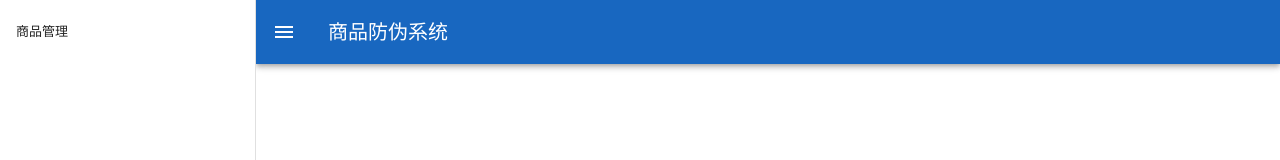
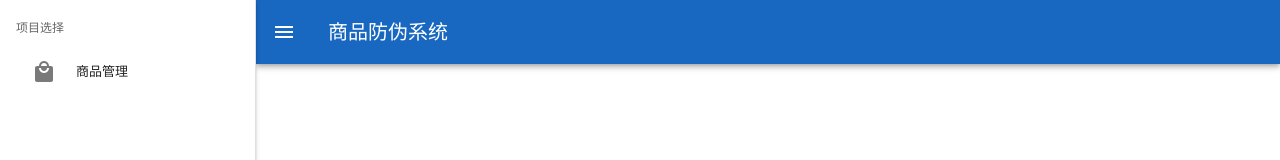
Before and after one commit to APeng215/AnticounterfeitFrontend, a Vue app: page / in a window 1280 px wide. Shown: the top 160 px of the page. Built offline with nearby package versions, Linux system fonts and the light colour scheme.

Commit message:
Initial commit

```diff
--- a/index.html
+++ b/index.html
@@ -4,7 +4,7 @@
     <meta charset="UTF-8">
     <link rel="icon" href="/favicon.ico">
     <meta name="viewport" content="width=device-width, initial-scale=1.0">
-    <title>Welcome to Vuetify 3</title>
+    <title>商品防伪系统</title>
   </head>
   <body>
     <div id="app"></div>
--- /dev/null
+++ b/src/components/FetchHelper.js
@@ -0,0 +1,20 @@
+export default class FetchHelper {
+  static backEndIP = "http://localhost:8081";
+  static async get(relevantPath) {
+    try {
+      relevantPath = this.#formatRelevantPath(relevantPath);
+      const url = this.backEndIP + relevantPath;
+
+      const res = await fetch(url);
+      if (!res.ok) throw new Error(`HTTP error! Status: ${res.status}`);
+
+      return await res.json();
+    } catch (error) {
+      console.error('Fetch error:', error);
+      throw error;
+    }
+  }
+  static #formatRelevantPath(relevantPath) {
+    return relevantPath.startsWith('/') ? relevantPath : `/${relevantPath}`;
+  }
+}
--- a/src/components/GoodsManagement.vue
+++ /dev/null
@@ -1,14 +0,0 @@
-<script>
-export default {
-  name: "GoodsManagement"
-
-}
-</script>
-
-<template>
-
-</template>
-
-<style scoped>
-
-</style>
--- a/src/components/Management.vue
+++ /dev/null
@@ -1,42 +0,0 @@
-<script>
-export default {
-  data() {
-    return {
-      drawer: true,
-      tabNavs: [
-        {
-          title: "sa",
-          value: "sa",
-        }
-      ],
-      currentTab: null,
-    }
-  },
-  methods: {
-    navigateTab(tab) {
-      this.currentTab = tab;
-    }
-  }
-}
-</script>
-
-<template>
-  <v-app>
-    <v-navigation-drawer v-model="drawer">
-      <v-list nav :items="tabNavs">
-        <v-list-item title="商品管理" @click="navigateTab('a')" />
-      </v-list>
-
-    </v-navigation-drawer>
-
-    <v-app-bar color="primary">
-      <v-app-bar-nav-icon @click="drawer = !drawer"></v-app-bar-nav-icon>
-
-      <v-app-bar-title>商品防伪系统</v-app-bar-title>
-    </v-app-bar>
-
-    <v-main>
-      <component :is="currentTab"/>
-    </v-main>
-  </v-app>
-</template>
--- a/src/layouts/default.vue
+++ b/src/layouts/default.vue
@@ -1,9 +1,42 @@
+<script>
+export default {
+  data() {
+    return {
+      drawer: true,
+    }
+  },
+}
+</script>
+
+
 <template>
-  <v-main>
-    <router-view />
-  </v-main>
+  <v-app>
+    <v-navigation-drawer class="elevation-2" v-model="drawer">
+      <v-list nav>
+        <v-list-subheader>项目选择</v-list-subheader>
+        <v-list-item
+          rounded="xl"
+          class="font-weight-medium"
+          title="商品管理"
+          to="/goods-management"
+        >
+          <template #prepend>
+            <v-icon
+              class="pl-7"
+              icon="mdi-shopping"
+            />
+          </template>
+        </v-list-item>
+      </v-list>
+    </v-navigation-drawer>
+
+    <v-app-bar color="primary">
+      <v-app-bar-nav-icon @click="drawer = !drawer"></v-app-bar-nav-icon>
+      <v-app-bar-title>商品防伪系统</v-app-bar-title>
+    </v-app-bar>
+
+    <v-main>
+      <router-view/>
+    </v-main>
+  </v-app>
 </template>
-
-<script setup>
-  //
-</script>
--- /dev/null
+++ b/src/pages/goods-management.vue
@@ -0,0 +1,50 @@
+<script>
+import FetchHelper from "@/components/FetchHelper.js";
+
+export default {
+  data() {
+    return {
+      goods: [
+
+      ]
+    }
+  },
+  mounted() {
+    this.fetchGoods();
+  },
+  methods: {
+    fetchGoods() {
+      FetchHelper.get("/goods").then((data) => {
+        this.goods = data;
+      });
+    }
+  }
+}
+</script>
+
+<template>
+  <v-card class="ma-16">
+    <v-data-table :items="goods">
+      <template v-slot:top>
+        <v-toolbar flat>
+          <v-toolbar-title>
+            商品
+          </v-toolbar-title>
+
+          <v-btn
+            class="me-2"
+            prepend-icon="mdi-plus"
+            rounded="lg"
+            text="添加商品"
+            border
+            @click="add"
+          ></v-btn>
+        </v-toolbar>
+      </template>
+    </v-data-table>
+  </v-card>
+</template>
+
+<style scoped>
+
+</style>
--- a/src/pages/index.vue
+++ b/src/pages/index.vue
@@ -1,5 +1,4 @@
 <template>
-  <Management />
 </template>
 
 <script setup>
--- a/src/plugins/vuetify.js
+++ b/src/plugins/vuetify.js
@@ -7,12 +7,17 @@
 // Styles
 import '@mdi/font/css/materialdesignicons.css'
 import 'vuetify/styles'
-
+// Translations provided by Vuetify
+import { zhHans } from 'vuetify/locale'
 // Composables
 import { createVuetify } from 'vuetify'
 
 // https://vuetifyjs.com/en/introduction/why-vuetify/#feature-guides
 export default createVuetify({
+  locale: {
+    locale: 'zhHans',
+    messages: { zhHans },
+  },
   theme: {
     defaultTheme: 'light',
   },
```
